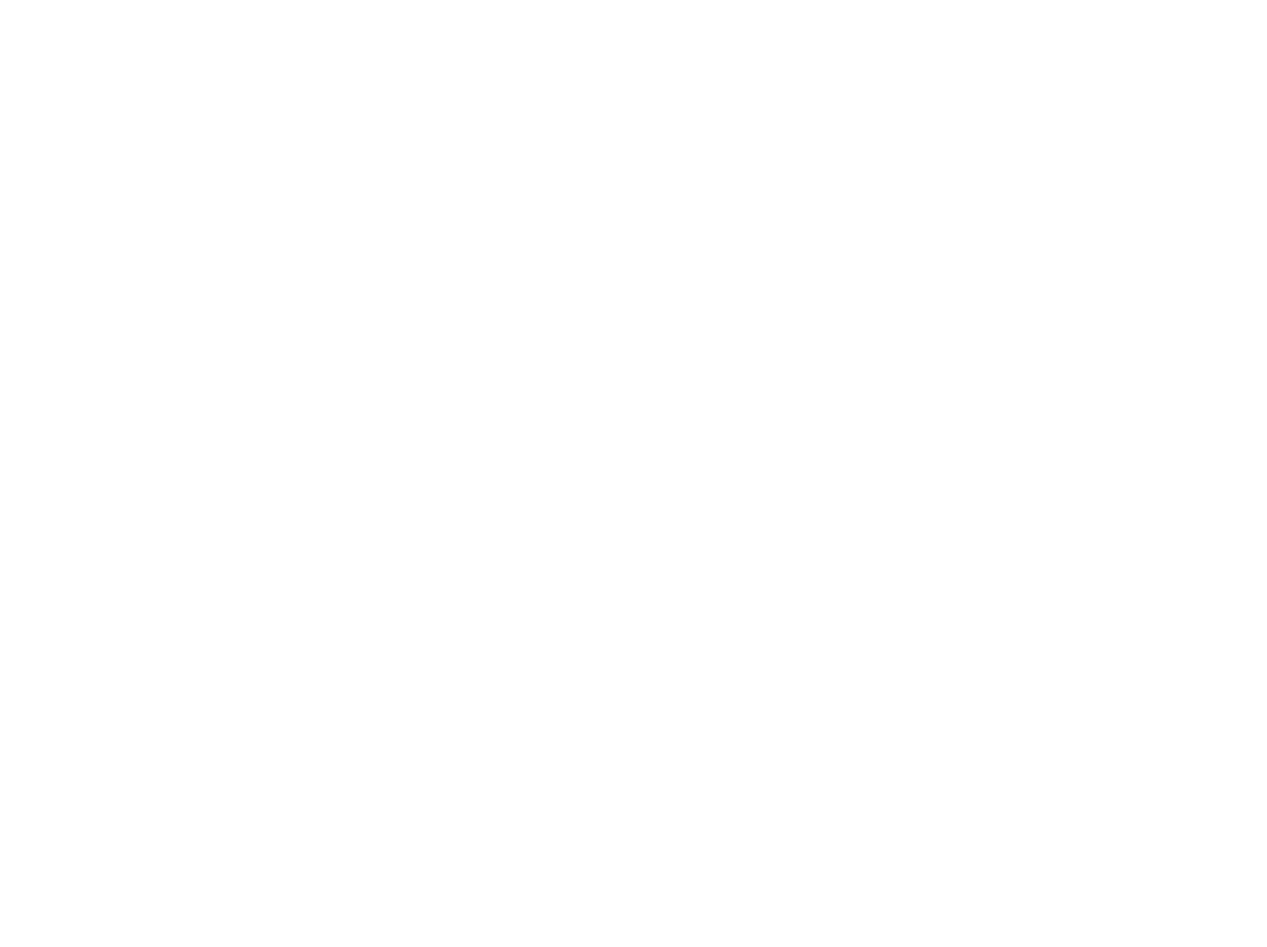
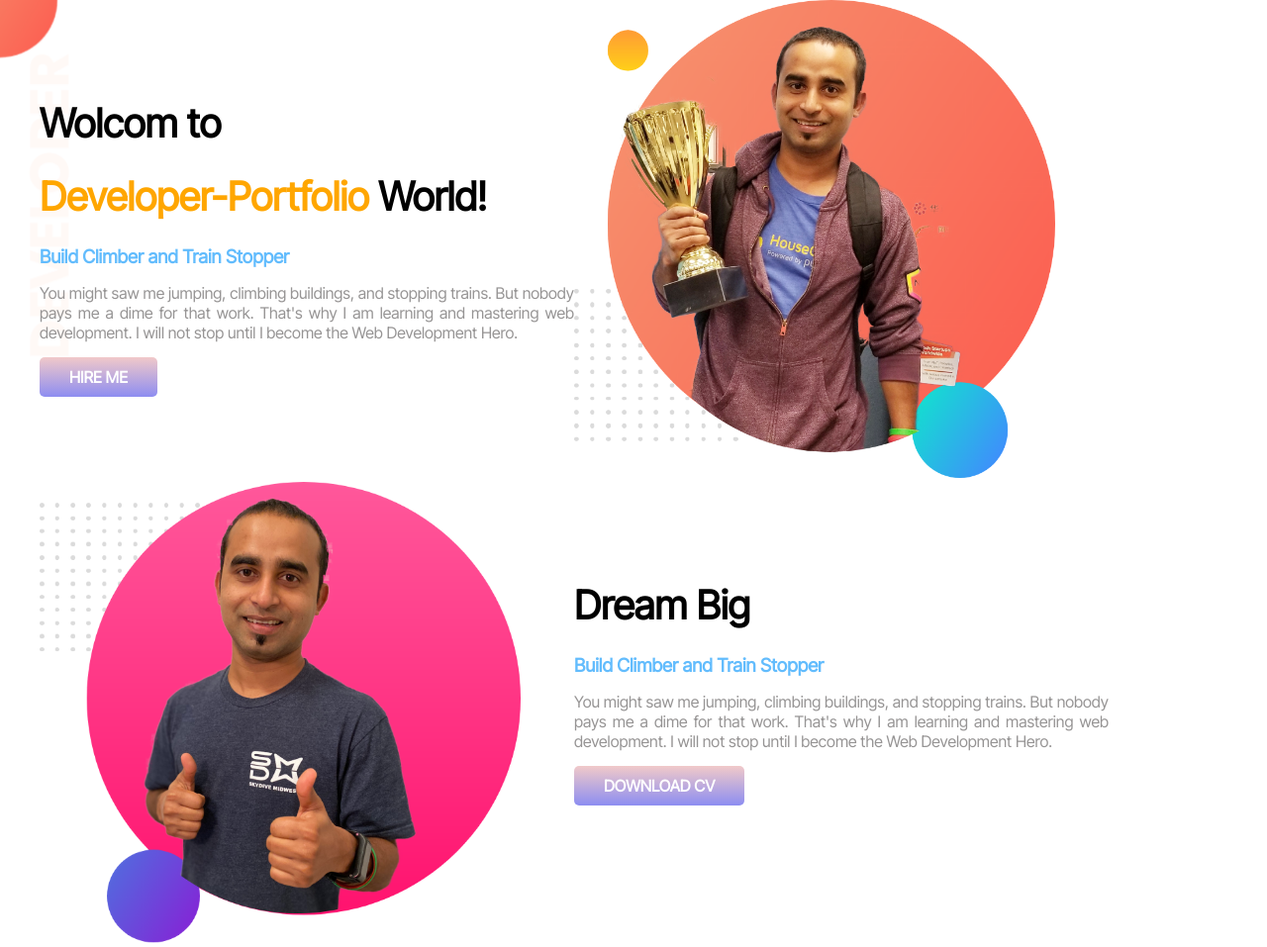
Before and after one commit to Md512945/Developer-portfolio, a plain HTML site: page index.html in a window 1280 px wide. Shown: the whole page at 99% size. Before the commit the page ends 800 px from the top, so only its background shows below. Drawn offline with Linux system fonts and the light colour scheme.

Commit message:
top banner is complete

```diff
--- a/index.html
+++ b/index.html
@@ -4,9 +4,37 @@
     <meta charset="UTF-8">
     <meta http-equiv="X-UA-Compatible" content="IE=edge">
     <meta name="viewport" content="width=device-width, initial-scale=1.0">
-    <title>Document</title>
+    <link rel="preconnect" href="https://fonts.googleapis.com">
+    <link rel="preconnect" href="https://fonts.gstatic.com" crossorigin>
+    <link href="https://fonts.googleapis.com/css2?family=Inter+Tight:ital@0;1&display=swap" rel="stylesheet">
+    <title>Developer-portfolio</title>
+    <link rel="stylesheet" href="style.css">
 </head>
 <body>
-
+    <section class="bg-img">
+        <div class="container dis-flex">
+            <div class="brand-sec width-half">
+                <h1 class="mb">Wolcom to</h1>
+                <h1 class="mb"><span class="color-dev">Developer-Portfolio</span> World!</h1>
+                <h3>Build Climber and Train Stopper</h3>
+                <p>You might saw me jumping, climbing buildings, and stopping trains. But nobody pays me a dime for that work. That's why I am learning and mastering web development. I will not stop until I become the Web Development Hero.</p>
+                <a class="hire-me" href="#">Hire me</a>
+            </div>
+            <div class="width-half">
+                <img src="images/jhankar.png" alt="">
+            </div>
+        </div>
+    </section>
+    <div class="container dis-flex">
+        <div class="width-half" >
+            <img src="images/jhankar2.png" alt="">
+        </div>
+        <div class="brand-sec width-half">
+            <h1 class="mb">Dream Big</h1>
+            <h3>Build Climber and Train Stopper</h3>
+            <p>You might saw me jumping, climbing buildings, and stopping trains. But nobody pays me a dime for that work. That's why I am learning and mastering web development. I will not stop until I become the Web Development Hero.</p>
+            <a class="hire-me" href="#">Download CV</a>
+        </div>
+    </div>
 </body>
 </html>
--- a/style.css
+++ b/style.css
@@ -0,0 +1,55 @@
+*{
+    padding: 0;
+    margin: 0;
+    box-sizing: border-box;
+}
+body{
+    font-family: 'Inter Tight', sans-serif;
+}
+.container{
+    width: 1200px;
+    margin: 0 auto;
+}
+h1{
+    font-size: 40px;
+}
+h3{
+    color: #62bcfd;
+}
+.mb{
+    margin-bottom: 25px;
+}
+.color-dev{
+    color: rgb(255, 166, 0);
+}
+.dis-flex{
+    display: flex;
+}
+.width-half{
+    width: 45%;
+}
+.width-half img {
+    width: 90%;
+}
+.brand-sec{
+    margin-top: 100px;
+}
+.hire-me{
+    color: white;
+    text-decoration: none;
+    padding: 10px 30px;
+    display: inline-block;
+    background-image: linear-gradient(rgb(241, 201, 201), rgb(141, 141, 241));
+    border-radius: 5px;
+    font-weight: 700;
+    text-transform: uppercase;
+}
+p{
+    color: rgb(150, 148, 148);
+    margin: 15px 0px;
+    text-align: justify;
+}
+.bg-img{
+    background-image: url(images/top-banner.png);
+    background-repeat: no-repeat;
+}
```
Also changed, not shown: images/dream-bg.png (added), images/exp-bg.png (added), images/jhankar.png (added), images/jhankar2.png (added), images/my-bg.png (added), images/my-bg2.png (added), images/top-banner.png (added), 7 other files.
